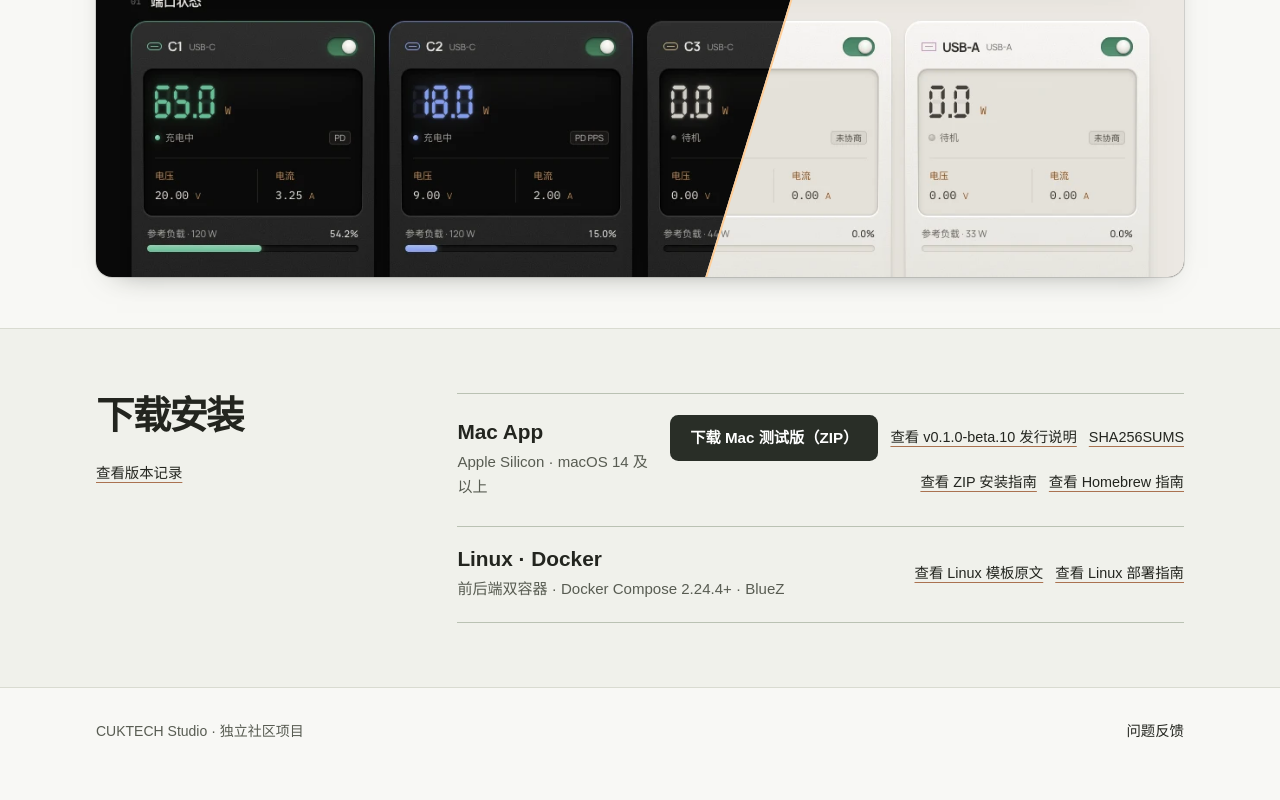
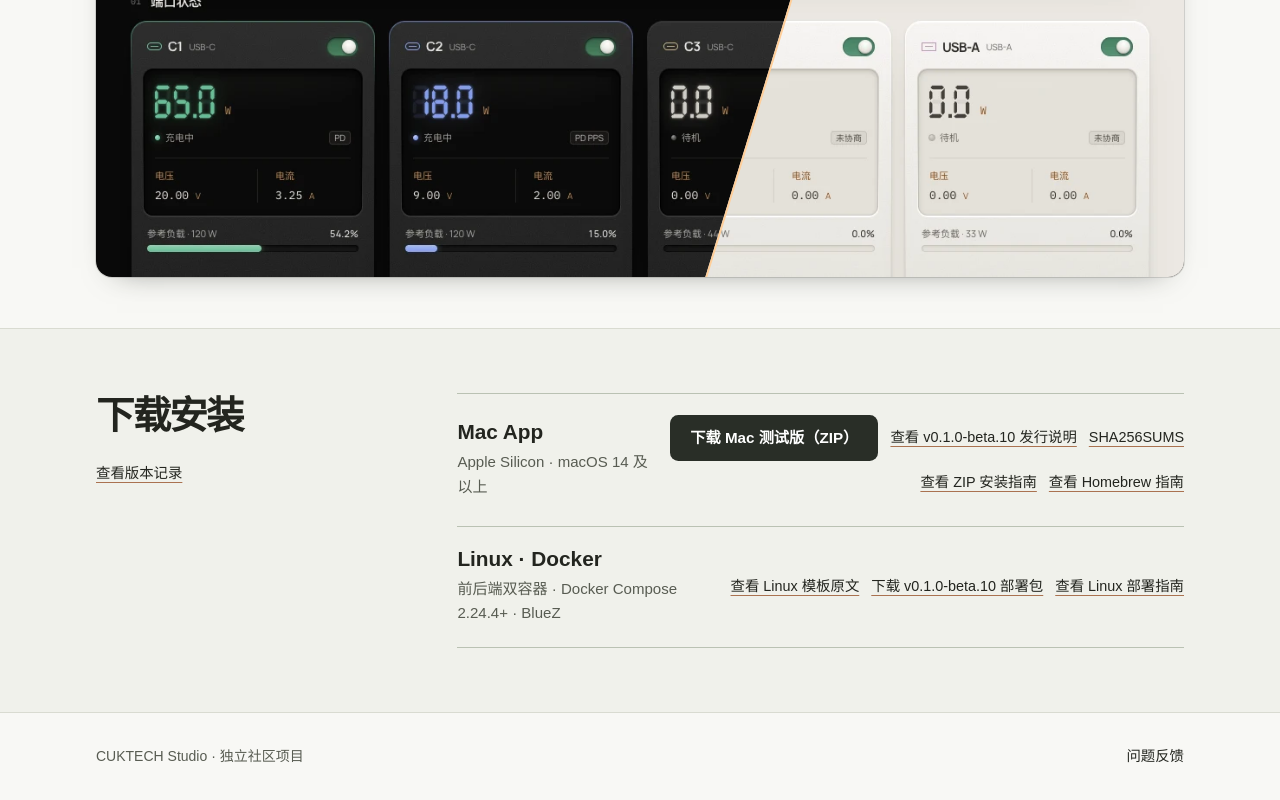
Before and after one commit to morty626/cuktech-studio-releases, a plain HTML site: page docs/index.html in a window 1280 px wide. Shown: the part 889-1689 px from the top of the page. Before the commit the page ends 1664 px from the top, so only its background shows below. Drawn offline with Linux system fonts and the light colour scheme; no server answers.

Commit message:
Link the versioned Compose archive from the download section
Agent: Codex
Task: beta-11-release

```diff
--- a/docs/index.html
+++ b/docs/index.html
@@ -94,6 +94,7 @@
             <div><h3>Linux · Docker</h3><p>前后端双容器 · Docker Compose 2.24.4+ · BlueZ</p></div>
             <div class="platform-actions">
               <a class="text-link" id="linux-template" href="https://raw.githubusercontent.com/morty626/cuktech-studio-releases/main/docker/compose.beta.yaml">查看 Linux 模板原文</a>
+              <a class="text-link" id="linux-bundle" hidden></a>
               <a class="text-link" href="./guide/index.html#linux">查看 Linux 部署指南</a>
             </div>
           </article>
@@ -189,6 +190,11 @@
       const first = document.getElementById(latest === manifest.beta ? 'mac-beta' : 'mac-stable');
       first.parentElement.prepend(first);
       document.getElementById('mac-status').hidden = true;
+      const bundle = document.getElementById('linux-bundle');
+      const tag = `v${latest.version}`;
+      bundle.href = `${releaseOrigin}${releasePath}/download/${tag}/CUKTECH-Studio-Compose-${tag}.tar.gz`;
+      bundle.textContent = `下载 ${tag} 部署包`;
+      bundle.hidden = false;
     }
 
     enhanceMacDownloads().catch(error => console.warn('Mac channel manifest:', error));
```
